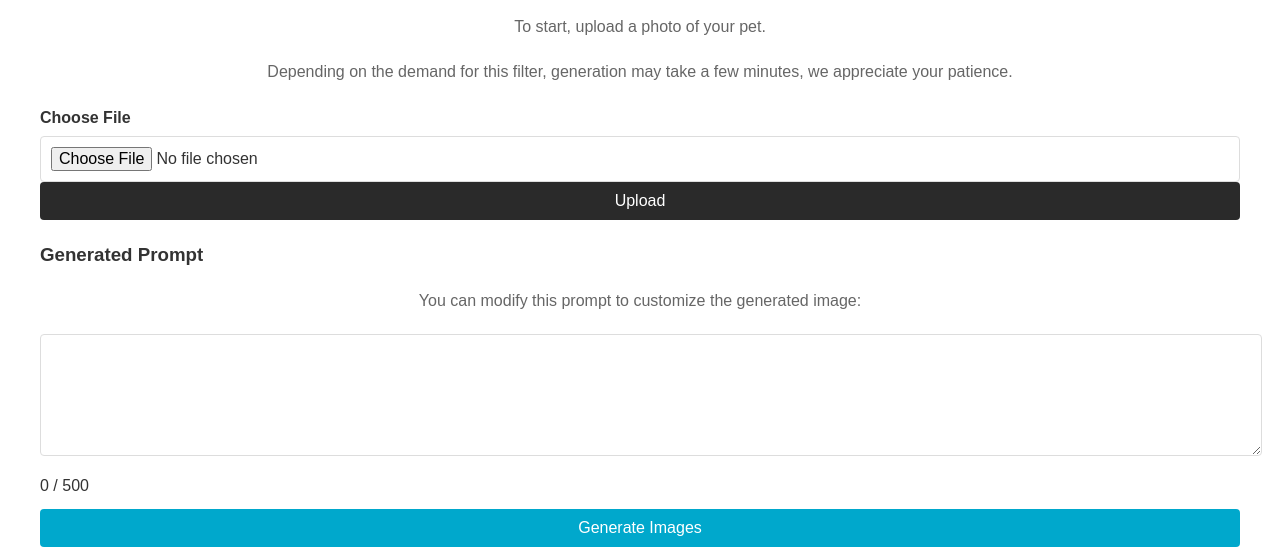
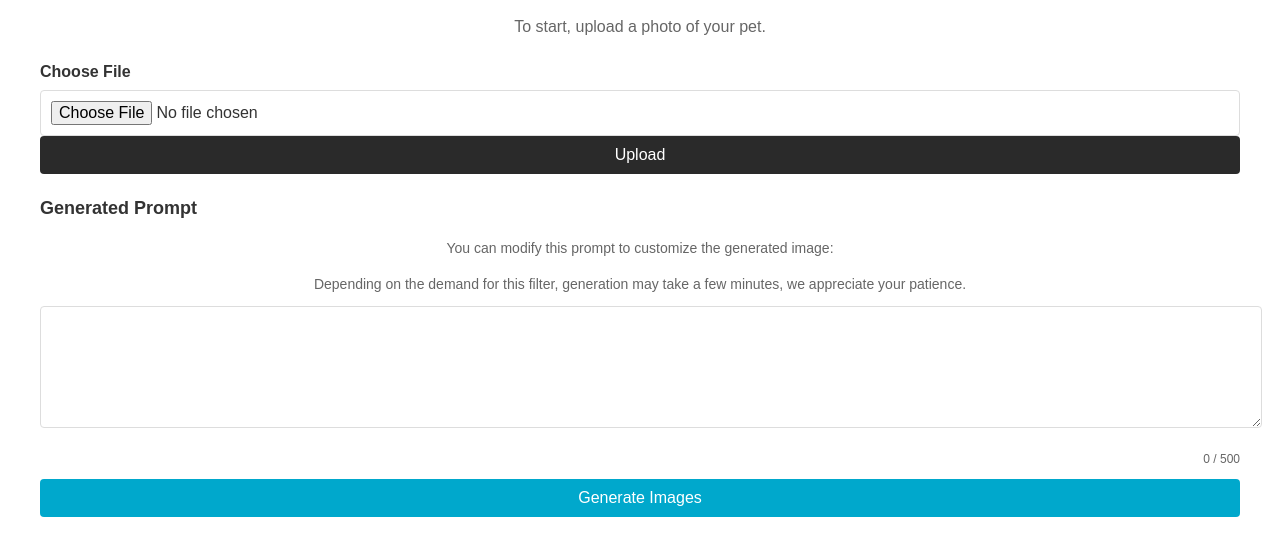
Before and after one commit to desolateMesh/petApp, a website: page flushandlush.html in a window 1280 px wide. Shown: the part 117-671 px from the top of the page. Drawn offline with Linux system fonts and the light colour scheme.

Commit message:
flsuhandlush complete/ready

```diff
--- a/flushandlush.html
+++ b/flushandlush.html
@@ -143,6 +143,39 @@
       animation: spin 1s linear infinite;
       margin: 20px auto;
     }
+
+    #promptText {
+      width: 100%;
+      height: 100px;
+      padding: 10px;
+      font-family: Arial, sans-serif;
+      font-size: 14px;
+      line-height: 1.5;
+      border: 1px solid #ddd;
+      border-radius: 4px;
+      resize: vertical;
+    }
+
+    #promptArea {
+      margin-bottom: 20px;
+    }
+
+    #promptArea h3 {
+      font-size: 18px;
+      margin-bottom: 10px;
+    }
+
+    #promptArea p {
+      font-size: 14px;
+      margin-bottom: 10px;
+    }
+
+    #charCount {
+      font-size: 12px;
+      color: #666;
+      text-align: right;
+      margin-top: 5px;
+    }
     @keyframes spin {
       0% { transform: rotate(0deg); }
       100% { transform: rotate(360deg); }
@@ -167,7 +200,7 @@
   <div class="container">
     <h1>Welcome to the Flush and Lush Generator</h1>
     <p>To start, upload a photo of your pet.</p>
-    <p>Depending on the demand for this filter, generation may take a few minutes, we appreciate your patience.</p>
+
 
     <!-- Photo upload form -->
     <form id="uploadForm" enctype="multipart/form-data">
@@ -188,6 +221,8 @@
     <div id="promptArea">
         <h3>Generated Prompt</h3>
         <p>You can modify this prompt to customize the generated image:</p>
+        <p>Depending on the demand for this filter, generation may take a few minutes, we appreciate your patience.</p>
+
         <textarea id="promptText" rows="4"></textarea>
         <div id="charCount">0 / 500</div>
         <button id="generateButton">Generate Images</button>
```
Also changed, not shown: js/server/server.js (+8 -2 lines). Lines whose indentation alone changed are shown as unchanged.
